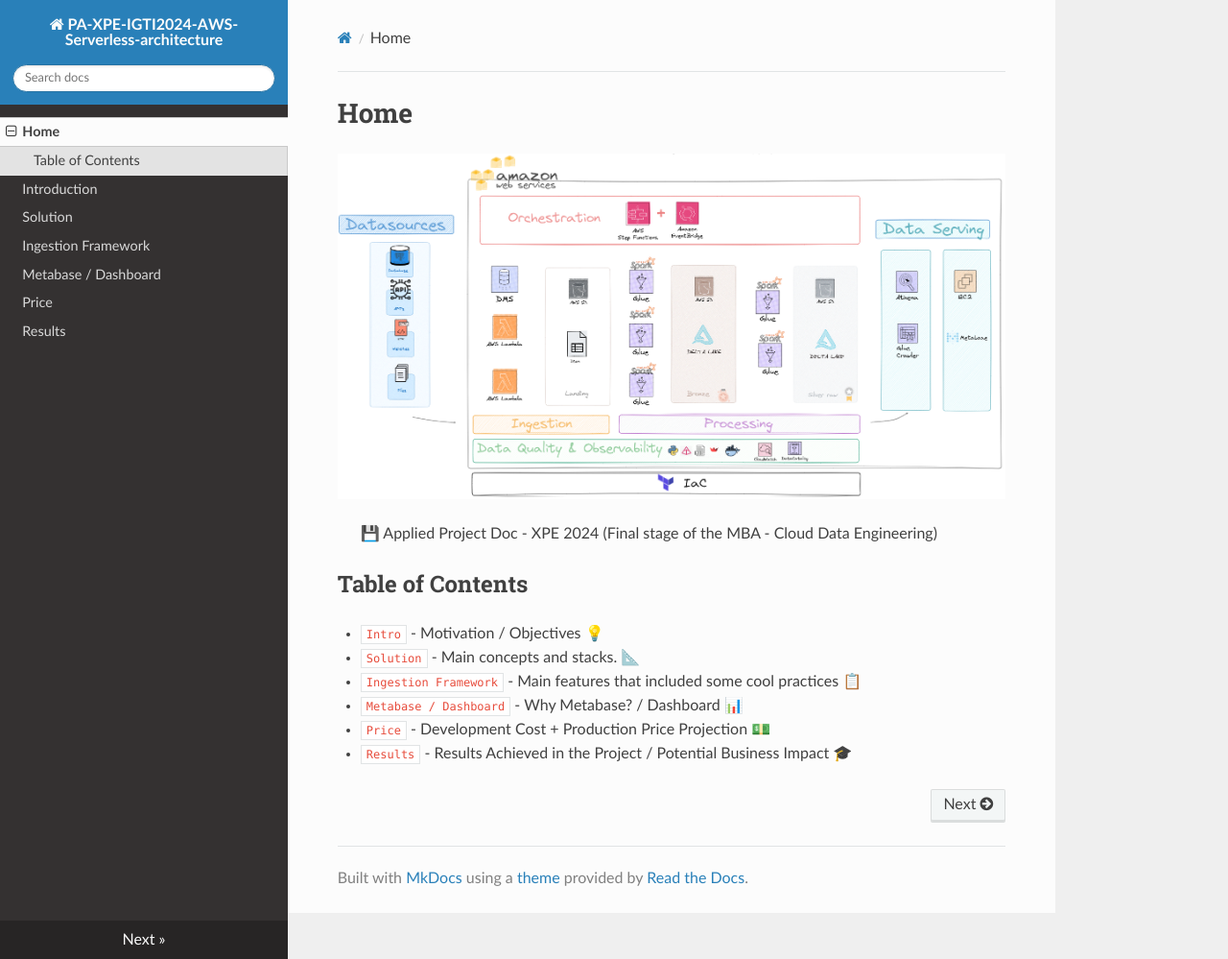
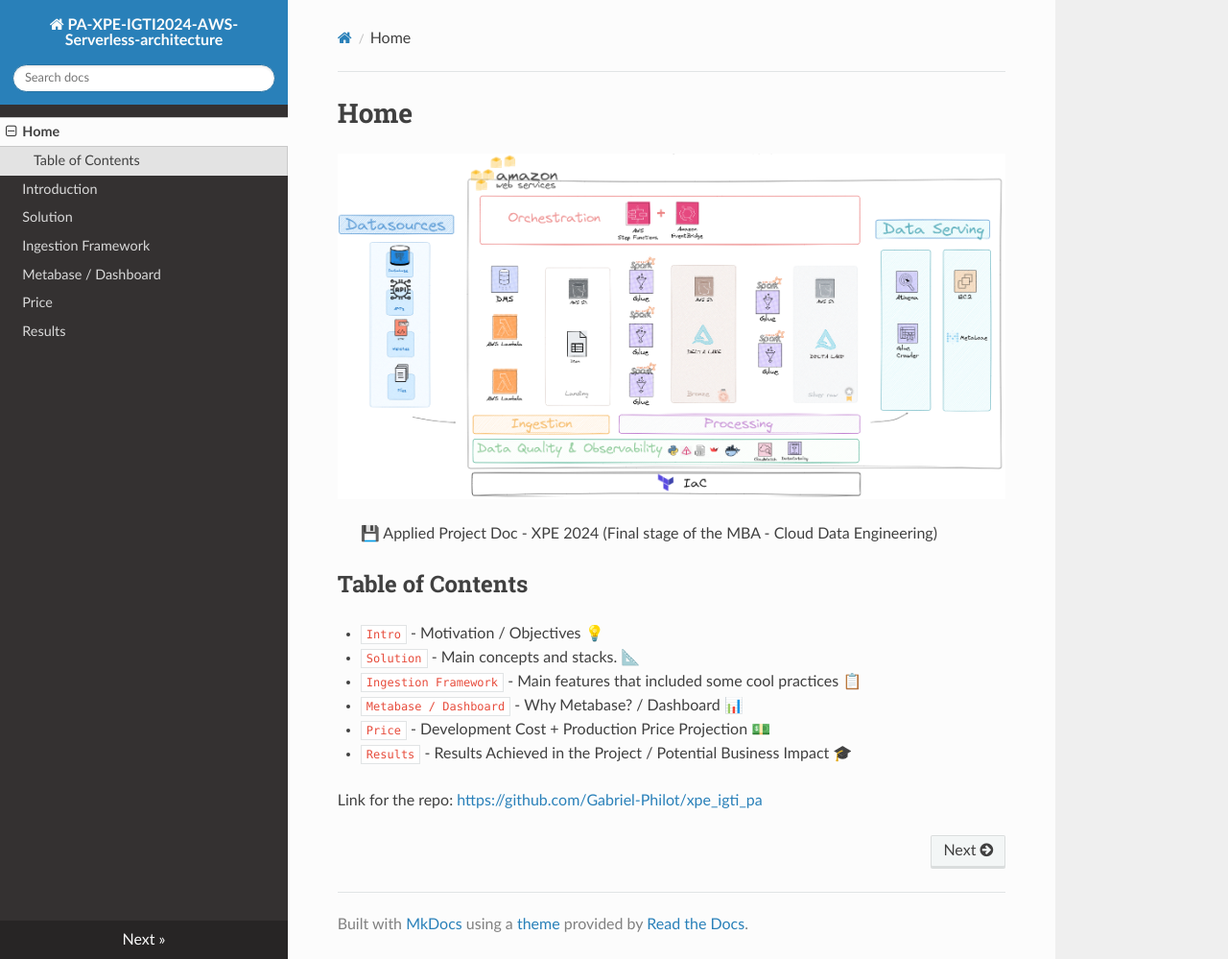
Before and after one commit to Gabriel-Philot/aws_serverless_xpe_final_project, an MkDocs documentation site: the page built from docs/index.md, in a window 1280 px wide and 999 px high. Shown: the whole window at 96% size. Built offline with MkDocs 1.6.1, drawn with Linux system fonts in a browser that asks for light colours; nearby versions of some CDN libraries.

Commit message:
doc_vfinal?

```diff
--- a/docs/index.md
+++ b/docs/index.md
@@ -13,3 +13,5 @@
 * `Metabase / Dashboard` - Why Metabase? / Dashboard 📊
 * `Price` - Development Cost + Production Price Projection 💵
 * `Results` - Results Achieved in the Project / Potential Business Impact 🎓
+
+Link for the repo: [https://github.com/Gabriel-Philot/xpe_igti_pa](https://github.com/Gabriel-Philot/xpe_igti_pa)
```
